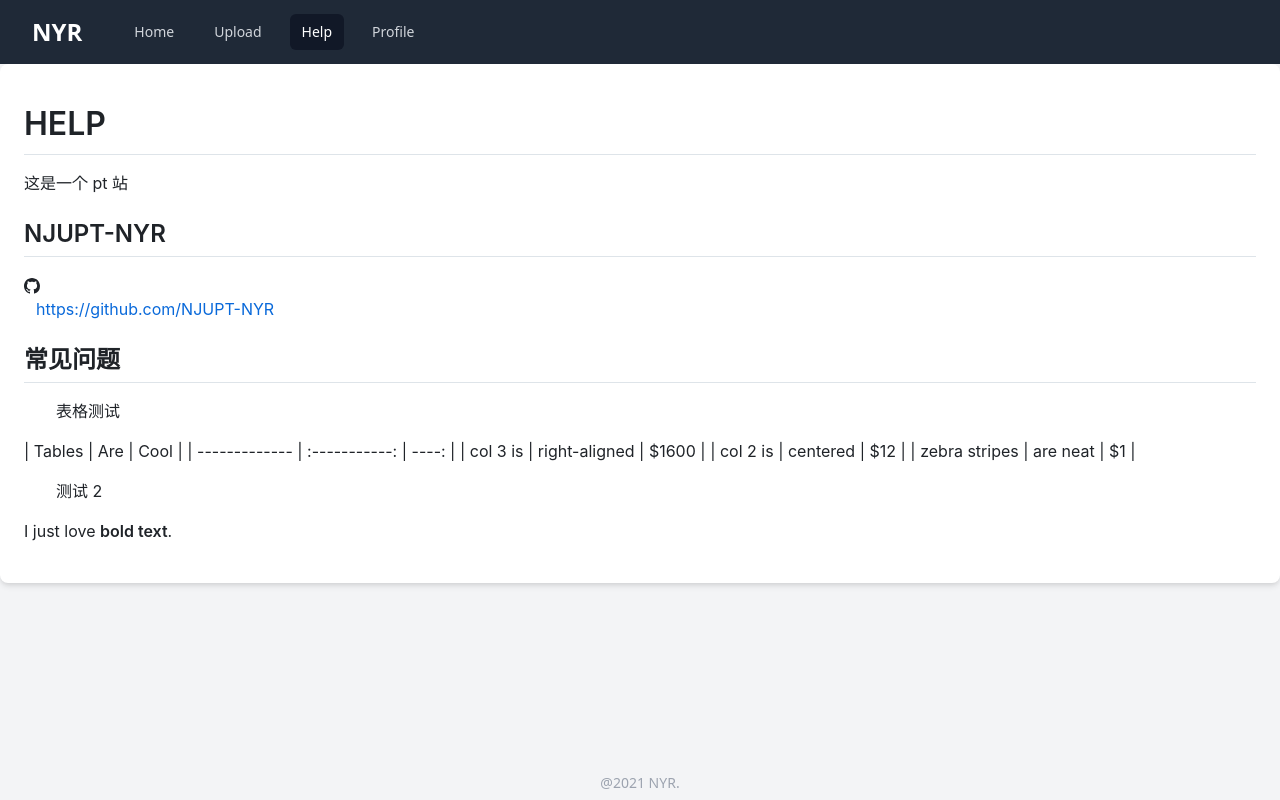
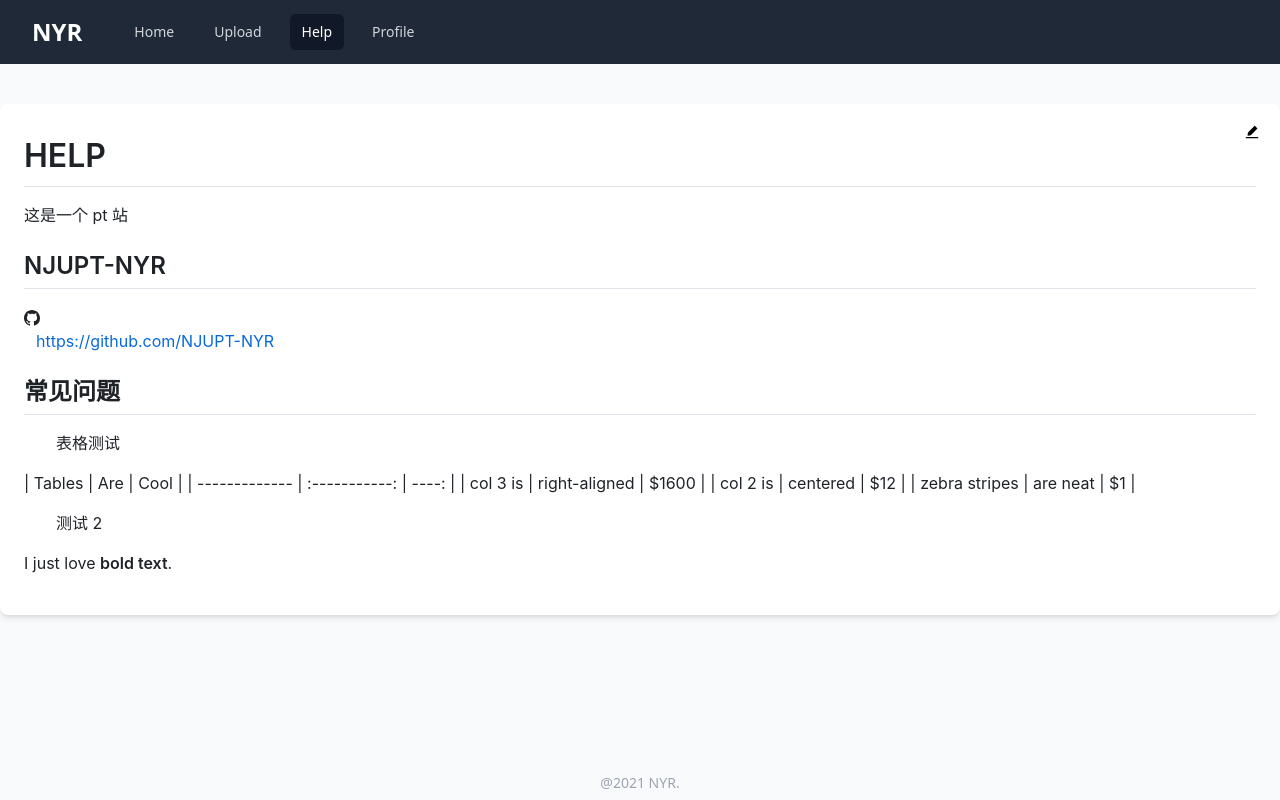
Before and after one commit to NJUPT-NYR/SOPT-Frontend, a Next.js app: page /help in a window 1280 px wide. Built offline with nearby package versions, Linux system fonts and the light colour scheme; no server answers.

Commit message:
feat: help doc

```diff
--- a/src/components/Footer/Footer.tsx
+++ b/src/components/Footer/Footer.tsx
@@ -3,7 +3,7 @@ import React, { useMemo } from "react";
 export default function Footer() {
   const now = useMemo(() => new Date(), []);
   return (
-    <footer className="grid place-items-center bg-gray-100 ">
+    <footer className="grid place-items-center bg-gray-50 ">
       <div className="text-center text-gray-400 text-sm">
         @{now.getFullYear()} NYR.
       </div>
--- a/src/components/Navigation/Navigation.tsx
+++ b/src/components/Navigation/Navigation.tsx
@@ -30,7 +30,11 @@ export default function Navigation() {
         <div className="flex items-center justify-between h-16">
           <div className="flex items-center">
             <div className="flex-shrink-0">
-              <div className="text-white font-bold text-2xl">NYR</div>
+              <Link href="/">
+                <div className="text-white font-bold text-2xl cursor-pointer">
+                  NYR
+                </div>
+              </Link>
             </div>
             <div>
               <div className="ml-10 flex items-baseline space-x-4">
--- a/src/pages/help/index.mdx
+++ b/src/docs/help.mdx
@@ -1,16 +1,4 @@
-import { Scaffold } from "@/components";
 import { GoMarkGithub } from "react-icons/go";
-import "github-markdown-css/github-markdown.css";
-
-export default ({ children }) => (
-  <Scaffold title="Help">
-    <div className="w-full h-full bg-gray-100 overflow-hidden">
-      <div className="container mx-auto rounded-lg shadow-md bg-white my-10 py-10 px-6 markdown-body ">
-        {children}
-      </div>
-    </div>
-  </Scaffold>
-);
 
 # HELP
 
--- a/src/pages/404.tsx
+++ b/src/pages/404.tsx
@@ -19,7 +19,7 @@ export default class NotFound extends React.Component {
               <span className="text-gray-400 mt-3">{"That's an error"}</span>
             </div>
           </div>
-          <div className="ml-7">
+          <div className="ml-7 border-l-2 pl-5">
             <GoUnverified className="text-7xl" />
           </div>
         </div>
--- /dev/null
+++ b/src/pages/access/index.tsx
@@ -0,0 +1,14 @@
+import { Scaffold } from "@/components";
+import React from "react";
+
+export default function Access() {
+  return (
+    <Scaffold title="Access">
+      <div className="w-full h-full overflow-hidden bg-gray-200">
+        <div className="mt-2">
+          <div>access</div>
+        </div>
+      </div>
+    </Scaffold>
+  );
+}
--- /dev/null
+++ b/src/pages/help/index.tsx
@@ -0,0 +1,26 @@
+import React from "react";
+import { AiFillEdit } from "react-icons/ai";
+
+import { Scaffold } from "@/components";
+import "github-markdown-css/github-markdown.css";
+
+import HelpDoc from "../../docs/help.mdx";
+
+export default function Help() {
+  return (
+    <Scaffold title="Help">
+      <div className="w-full h-full bg-gray-50 overflow-hidden">
+        <div className="container mx-auto rounded-lg shadow-md bg-white my-10 pt-8 pb-10 px-6  relative ">
+          <span className="absolute right-5 top-5 cursor-pointer  ">
+            <a href="https://github.com/NJUPT-NYR/SOPT-Frontend/edit/master/src/docs/help.mdx">
+              <AiFillEdit />
+            </a>
+          </span>
+          <div className="markdown-body">
+            <HelpDoc />
+          </div>
+        </div>
+      </div>
+    </Scaffold>
+  );
+}
--- a/src/pages/index.tsx
+++ b/src/pages/index.tsx
@@ -70,7 +70,9 @@ export default function Home({ list, pagination }: IHome) {
 
   return (
     <Scaffold title="Home">
-      <div className={`container mx-auto flex flex-col items-center pb-32`}>
+      <div
+        className={` flex flex-col items-center pb-32 w-full h-full bg-gray-50`}
+      >
         <Search
           className={classNames(list?.length ? "mt-20" : "mt-40")}
           onSearch={(keyword: string) => {
--- a/src/pages/login/index.tsx
+++ b/src/pages/login/index.tsx
@@ -23,7 +23,7 @@ export default function Login() {
 
   return (
     <Scaffold title="Login">
-      <div className="w-full h-full bg-gray-200 overflow-hidden">
+      <div className="w-full h-full bg-gray-50 overflow-hidden">
         <div className="mt-2">
           {error && (
             <Alert type="error" closable={false}>
--- a/src/pages/profile/index.tsx
+++ b/src/pages/profile/index.tsx
@@ -10,7 +10,7 @@ export default function Profile() {
   }, []);
   return (
     <Scaffold title="Profile">
-      <div className="container mx-auto flex flex-col items-center pt-40">
+      <div className="w-full h-ful bg-gray-50 flex flex-col items-center pt-40">
         <div className="mt-40 text-gray-500 text-lg">This Profile Page</div>
       </div>
     </Scaffold>
--- a/src/pages/torrent/[id].tsx
+++ b/src/pages/torrent/[id].tsx
@@ -9,7 +9,9 @@ interface ITorrentDetail {
 export default function TorrentDetail({ id }: ITorrentDetail) {
   return (
     <Scaffold title="Detail">
-      <div>detail {id}</div>
+      <div className="w-full h-full bg-gray-50">
+        <div>detail {id}</div>
+      </div>
     </Scaffold>
   );
 }
--- a/src/pages/uploading/index.tsx
+++ b/src/pages/uploading/index.tsx
@@ -4,7 +4,7 @@ import React from "react";
 export default function Uploading() {
   return (
     <Scaffold title="Upload">
-      <div className="container mx-auto flex flex-col items-center pt-40">
+      <div className="w-full h-full bg-gray-50 flex flex-col items-center pt-40">
         <div className="mt-40 text-gray-500 text-lg">This Upload Page</div>
       </div>
     </Scaffold>
--- a/src/typing.d.ts
+++ b/src/typing.d.ts
@@ -1,5 +1,11 @@
+/// <reference types="@mdx-js/loader" />
+
 declare module "*.css";
 declare module "*.gif";
+declare module "*.mdx" {
+  let MDXComponent: (props: any) => JSX.Element;
+  export default MDXComponent;
+}
 
 declare namespace NodeJS {
   export interface ProcessEnv {
```
